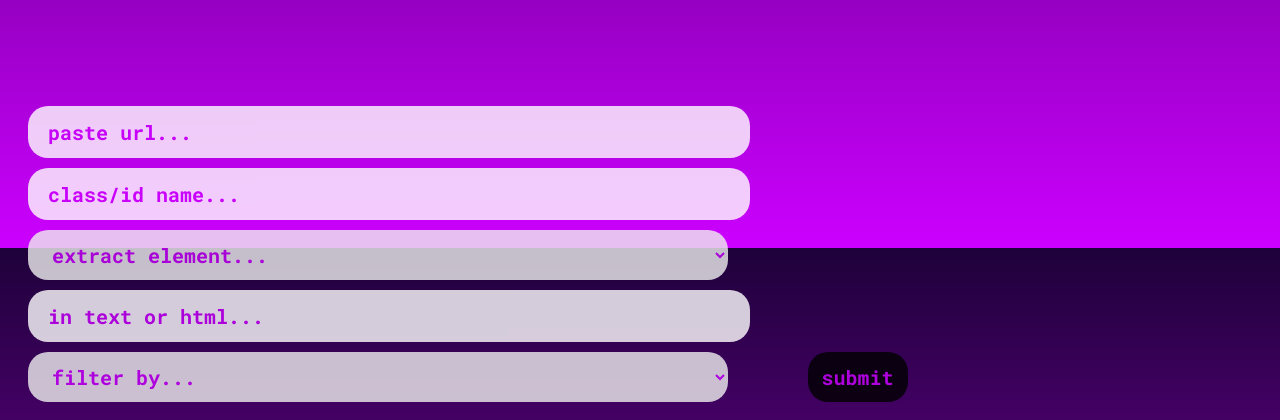
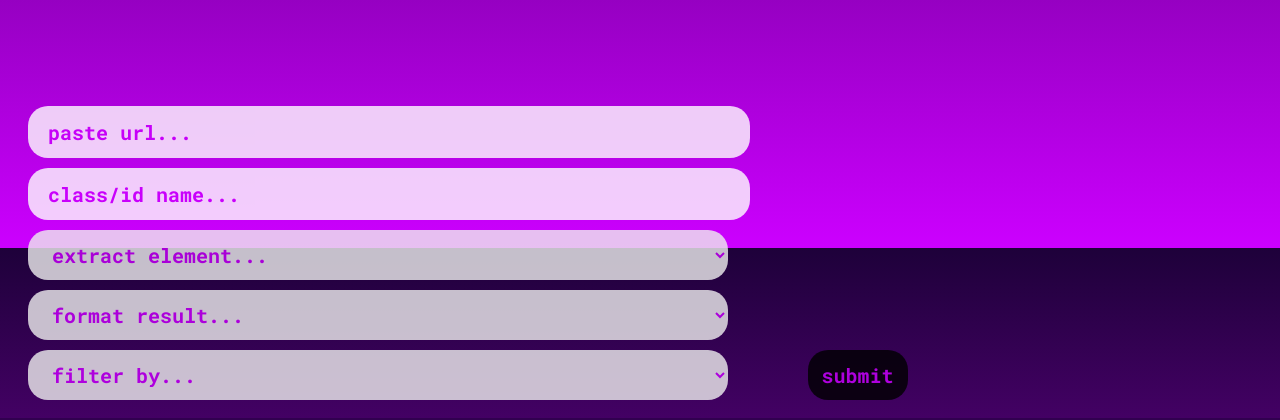
Before and after one commit to samarth212/ScrapMaster, a Flask app: page / in a window 1280 px wide. Shown: the part 552-972 px from the top of the page. Run offline with Flask 3, Linux system fonts and the light colour scheme; some libraries are stand-ins or nearby versions.

Commit message:
dropdown for format

```diff
--- a/templates/index.html
+++ b/templates/index.html
@@ -37,7 +37,13 @@
             <option value="span">span</option>
         </select>
 
-        <input placeholder="in text or html..." type="text" id="format" name="format">
+        <!-- <input placeholder="in text or html..." type="text" id="format" name="format"> -->
+
+        <select id="format" name="format">
+            <option>format result...</option>
+            <option value="class">raw html</option>
+            <option value="id">text</option>
+        </select>
 
         <!-- <input placeholder="filter by..." type="text" id="elemFilter" name="elemFilter"> -->
 
```
